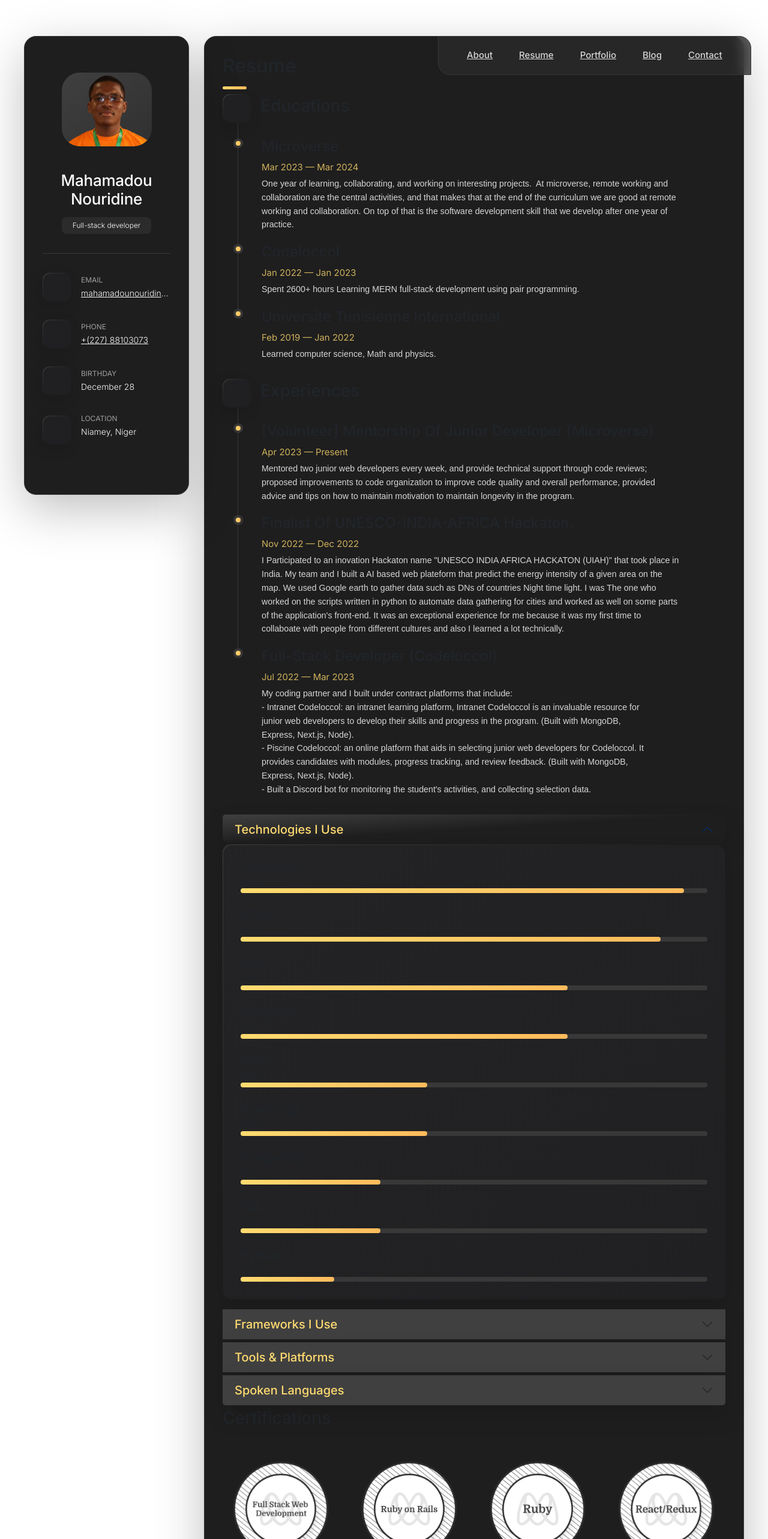
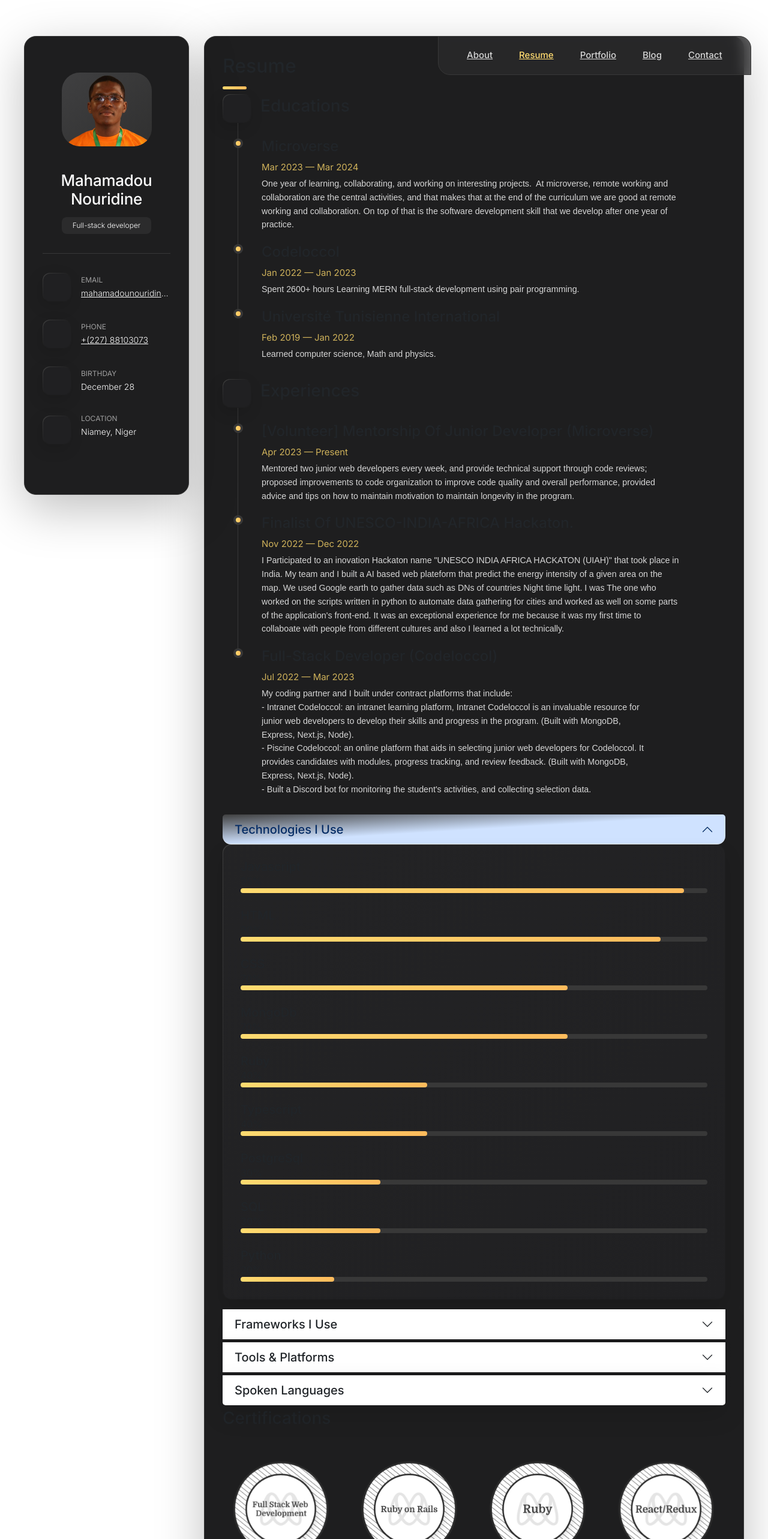
Before and after one commit to Mahamadou-Nouridine/personal-portfolio, a Next.js app: page /resume in a window 1280 px wide. Shown: the top 2566 px of the page at 60% size. Built offline with nearby package versions, Linux system fonts and the light colour scheme.

Commit message:
Remove accordion style file

```diff
--- a/src/app/components/Navbar/LinkTo.jsx
+++ b/src/app/components/Navbar/LinkTo.jsx
@@ -2,17 +2,27 @@
 import Link from "next/link";
 import React from "react";
 import { usePathname } from "next/navigation";
-import styles from "./styles/navbar.module.css"
+import styles from "./styles/navbar.module.css";
 
 const LinkTo = ({ route, name }) => {
   const pathname = usePathname();
 
   const colorizeActiveLink = (path) =>
-    pathname === path ? `${styles["navbar-link"]} active` : styles["navbar-link"];
+    pathname === path
+      ? `${styles["navbar-link"]} ${styles["active"]}`
+      : styles["navbar-link"];
   return (
-    <Link href={route} className={`${colorizeActiveLink(route)} ${name == "Portfolio"?"notranslate":""}`} data-nav-link>
-      {name}
-    </Link>
+    <li className={styles["navbar-item"]}>
+      <Link
+        href={route}
+        className={`${colorizeActiveLink(route)} ${
+          name == "Portfolio" ? "notranslate" : ""
+        }`}
+        data-nav-link
+      >
+        {name}
+      </Link>
+    </li>
   );
 };
 
--- a/src/app/components/Navbar/Navbar.js
+++ b/src/app/components/Navbar/Navbar.js
@@ -1,30 +1,20 @@
 import React from "react";
-import LinkTo from "./LinkTo"
-import styles from './styles/navbar.module.css'
+import LinkTo from "./LinkTo";
+import styles from "./styles/navbar.module.css";
 
 const Navbar = () => {
   return (
     <nav className={styles.navbar}>
       <ul className={styles["navbar-list"]}>
-        <li className={styles["navbar-item"]}>
-          <LinkTo route="/" name="About" />
-        </li>
+        <LinkTo route="/" name="About" />
 
-        <li className="navbar-item">
-          <LinkTo route="/resume" name="Resume" />
-        </li>
+        <LinkTo route="/resume" name="Resume" />
 
-        <li className="navbar-item">
-          <LinkTo route="/portfolio" name="Portfolio" />
-        </li>
+        <LinkTo route="/portfolio" name="Portfolio" />
 
-        <li className="navbar-item">
-          <LinkTo route="/blog" name="Blog" />
-        </li>
+        <LinkTo route="/blog" name="Blog" />
 
-        <li className="navbar-item">
-          <LinkTo route="/contact" name="Contact" />
-        </li>
+        <LinkTo route="/contact" name="Contact" />
       </ul>
     </nav>
   );
--- a/src/app/components/Navbar/styles/navbar.module.css
+++ b/src/app/components/Navbar/styles/navbar.module.css
@@ -36,7 +36,7 @@
   color: var(--light-gray-70);
 }
 
-.navbar-link.active {
+.active {
   color: var(--orange-yellow-crayola);
 }
 
@@ -69,10 +69,6 @@
 }
 
 @media (min-width: 1024px) {
-      /**
-   * NAVBAR
-   */
-
   .navbar {
     position: sticky;
     margin-bottom: -65px;
--- a/src/app/globals.css
+++ b/src/app/globals.css
@@ -176,6 +176,48 @@ body {
   overflow-x: auto;
 }
 
+.accordion {
+  --bs-accordion-btn-color: var(--orange-yellow-crayola);
+  --bs-accordion-btn-bg:  hsl(0, 0%, 25%);
+  --bs-accordion-btn-focus-box-shadow: var(--shadow-3)
+}
+
+.accordion-button:not(.collapsed) {
+    position: relative;
+    width: 100%;
+    background: var(--border-gradient-onyx);
+    color: var(--orange-yellow-crayola);
+    display: flex;
+    justify-content: center;
+    align-items: center;
+    gap: 10px;
+    padding: 13px 20px;
+    border-bottom-left-radius: 14px;
+    border-bottom-right-radius: 14px;
+    font-size: 20px;
+    text-transform: capitalize;
+    box-shadow: var(--shadow-3);
+    z-index: 1;
+    transition: var(--transition-1);
+}
+
+.accordion-button.collapsed {
+    position: relative;
+    width: 100%;
+    margin-bottom: 5px;
+    display: flex;
+    justify-content: center;
+    align-items: center;
+    gap: 10px;
+    padding: 13px 20px;
+    font-size: 20px;
+    text-transform: capitalize;
+    box-shadow: var(--shadow-3);
+    z-index: 1;
+    transition: var(--transition-1);
+}
+
+
 /*-----------------------------------*\
   #REUSED STYLE
 \*-----------------------------------*/
--- a/src/app/layout.jsx
+++ b/src/app/layout.jsx
@@ -2,7 +2,6 @@ import "./globals.css";
 import { Inter } from "next/font/google";
 import Sidebar from "./components/Sidebar/Sidebar";
 import Navbar from "./components/Navbar/Navbar";
-import DevelopmentNotice from "./components/DevelopmentNotice";
 import 'bootstrap/dist/css/bootstrap.min.css';
 import 'react-toastify/dist/ReactToastify.css';
 import { ToastContainer } from "react-toastify";
--- a/src/app/resume/components/SkillsSection.jsx
+++ b/src/app/resume/components/SkillsSection.jsx
@@ -4,7 +4,7 @@ import React from "react";
 import { Accordion } from "react-bootstrap";
 import SpokenLanguagesSection from "./SpokenLanguagesSection";
 import SkillSection from "./SkillSection";
-import "../styles/accordion.css";
+// import "../styles/accordion.css";
 
 const skills = [
   {
--- a/src/app/resume/styles/accordion.css
+++ /dev/null
@@ -1,60 +0,0 @@
-.accordion {
-  --bs-accordion-btn-color: var(--orange-yellow-crayola);
-  --bs-accordion-btn-bg:  hsl(0, 0%, 25%);
-  --bs-accordion-btn-focus-box-shadow: var(--shadow-3)
-  /* --bs-accordion-active-color:var(--orange-yellow-crayola);
-  --bs-accordion-active-bg:  var(--bg-gradient-yellow-1); */
-  /* position: relative;
-  width: 100%;
-  gap: 10px;
-  padding: 13px 20px;
-  border-radius: 14px;
-  font-size: var(--fs-6);
-  text-transform: capitalize;
-  box-shadow: var(--shadow-3);
-  z-index: 1;
-  transition: var(--transition-1); */
-}
-/* .accordion::before {
-  --bs-accordion-btn-color: var(--orange-yellow-crayola);
-  --bs-accordion-btn-bg: var(--bg-gradient-jet);
-} */
-
-/* .accordion-item:first-of-type .accordion-button {
-    border-top-left-radius: calc(0.25rem - 1px);
-    border-top-right-radius: calc(0.25rem - 1px);
-} */
-.accordion-button:not(.collapsed) {
-    position: relative;
-    width: 100%;
-    background: var(--border-gradient-onyx);
-    color: var(--orange-yellow-crayola);
-    display: flex;
-    justify-content: center;
-    align-items: center;
-    gap: 10px;
-    padding: 13px 20px;
-    border-bottom-left-radius: 14px;
-    border-bottom-right-radius: 14px;
-    font-size: 20px;
-    text-transform: capitalize;
-    box-shadow: var(--shadow-3);
-    z-index: 1;
-    transition: var(--transition-1);
-}
-
-.accordion-button.collapsed {
-    position: relative;
-    width: 100%;
-    margin-bottom: 5px;
-    display: flex;
-    justify-content: center;
-    align-items: center;
-    gap: 10px;
-    padding: 13px 20px;
-    font-size: 20px;
-    text-transform: capitalize;
-    box-shadow: var(--shadow-3);
-    z-index: 1;
-    transition: var(--transition-1);
-}
```
